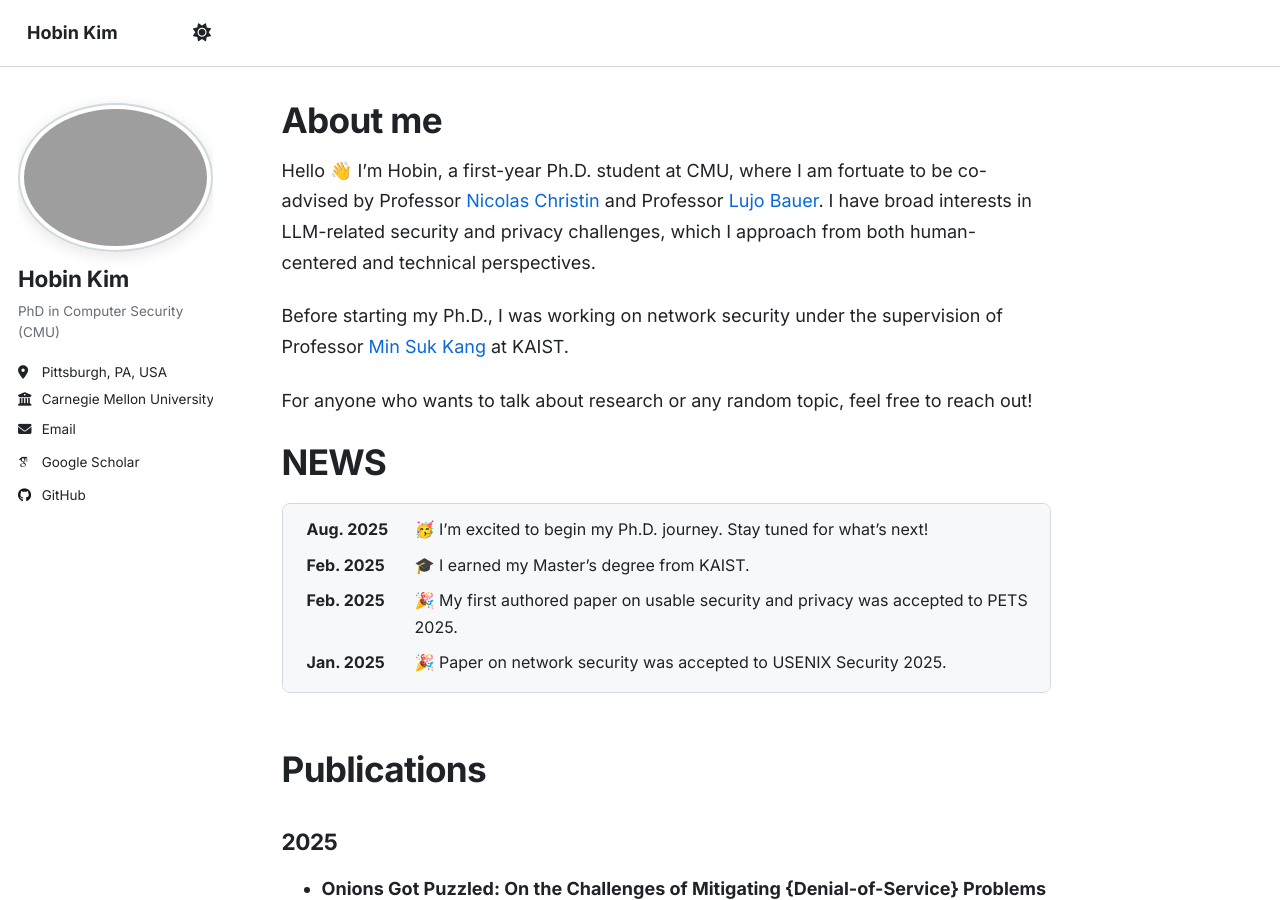
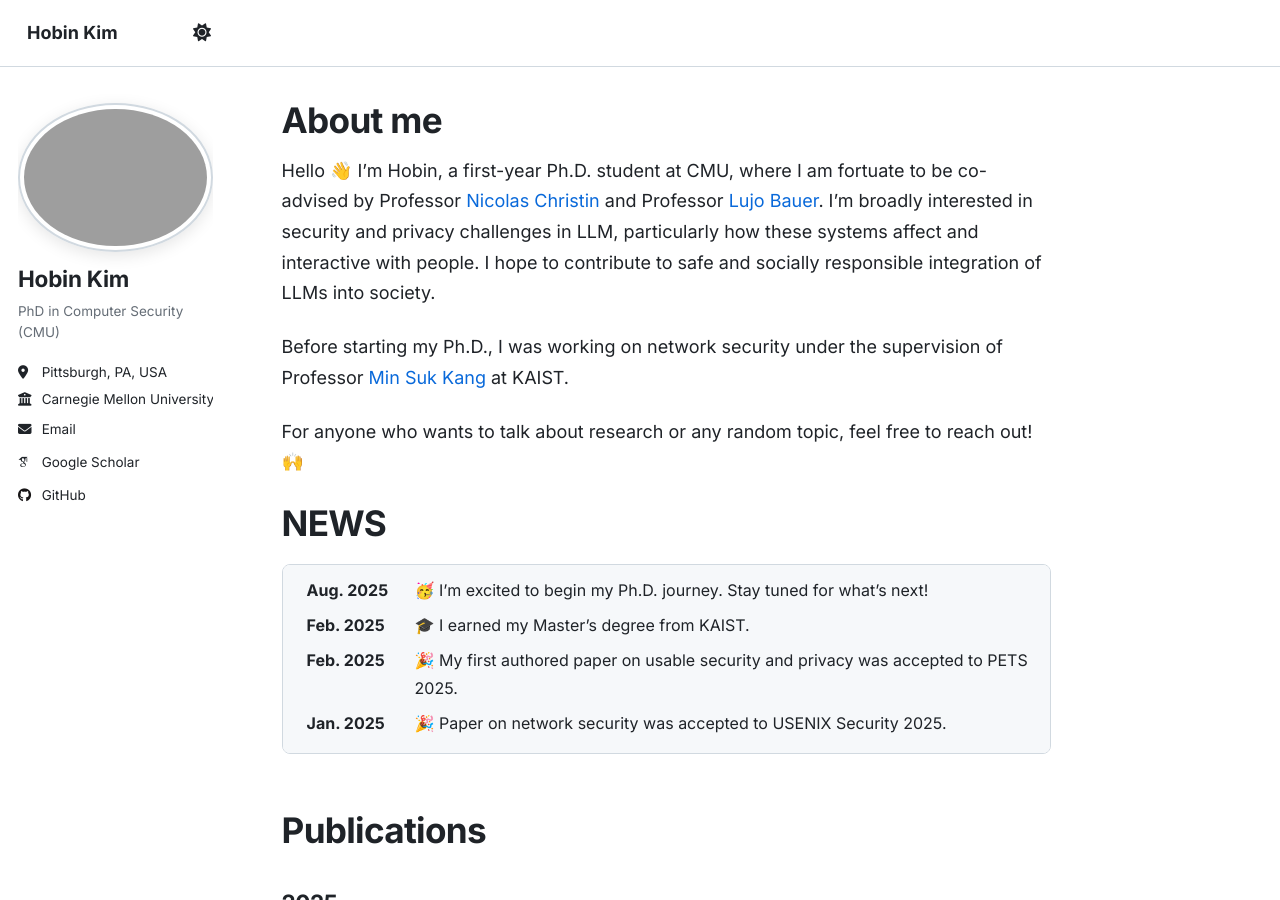
Before and after one commit to hobin-kim/hobin-kim.github.io, a Jekyll site: the page built from _pages/about.md, in a window 1280 px wide and 900 px high. Built offline with Jekyll 4.4.1, drawn with Linux system fonts in a browser that asks for light colours; some web fonts are replaced; a script that is not in the unit is left out.

Commit message:
intro update

```diff
--- a/_pages/about.md
+++ b/_pages/about.md
@@ -7,11 +7,11 @@ redirect_from:
   - /about.html
 ---
 
-Hello 👋 I’m Hobin, a first-year Ph.D. student at CMU, where I am fortuate to be co-advised by Professor [Nicolas Christin](https://www.andrew.cmu.edu/user/nicolasc/) and Professor [Lujo Bauer](https://users.ece.cmu.edu/~lbauer/). I have broad interests in LLM-related security and privacy challenges, which I approach from both human-centered and technical perspectives.
+Hello 👋 I’m Hobin, a first-year Ph.D. student at CMU, where I am fortuate to be co-advised by Professor [Nicolas Christin](https://www.andrew.cmu.edu/user/nicolasc/) and Professor [Lujo Bauer](https://users.ece.cmu.edu/~lbauer/). I'm broadly interested in security and privacy challenges in LLM, particularly how these systems affect and interactive with people. I hope to contribute to safe and socially responsible integration of LLMs into society.
 
 Before starting my Ph.D., I was working on network security under the supervision of Professor [Min Suk Kang](https://netsp.kaist.ac.kr/min-suk-kang) at KAIST.
 
-For anyone who wants to talk about research or any random topic, feel free to reach out!
+For anyone who wants to talk about research or any random topic, feel free to reach out!🙌
 
 <h1>NEWS</h1>
 <div style="
```
